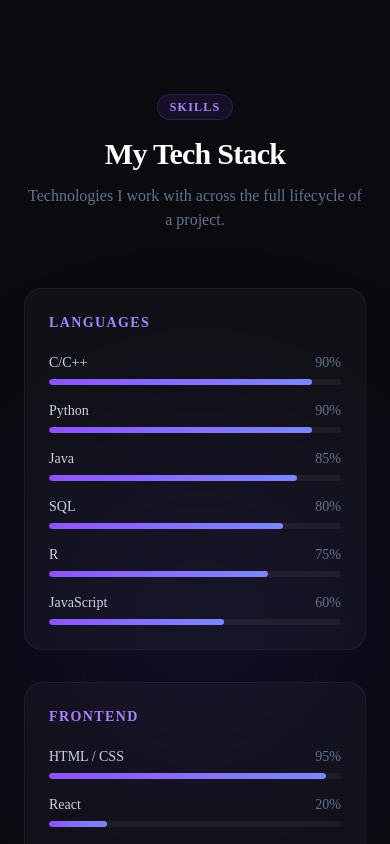
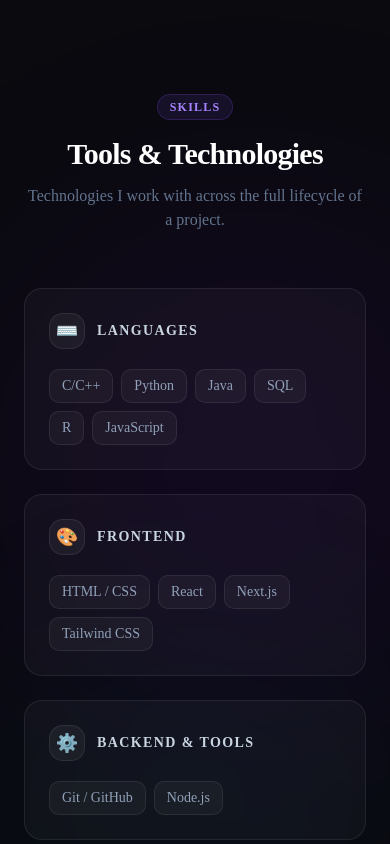
Before and after one commit to ProgAm1/my-portfolio, a Next.js app: page / in a window 390 px wide. Shown: the part 2380-3224 px from the top of the page. Built offline with nearby package versions, Linux system fonts and the light colour scheme.

Commit message:
feat: update CV, skills, and projects sections

```diff
--- a/components/cv.tsx
+++ b/components/cv.tsx
@@ -1,7 +1,9 @@
 "use client";
 
-import { Download, FileText, ExternalLink } from "lucide-react";
+import { Download, FileText, ExternalLink, Eye } from "lucide-react";
 import SectionTitle from "@/components/section-title";
+
+const CV_PATH = "/CV/Ammar_Yaser_Babaset_Software_Intern.pdf";
 
 export default function CV() {
     return (
@@ -33,7 +35,7 @@
                             cv.pdf
                         </span>
                         <a
-                            href="/CV/Ammar_Yaser_Babaset_Software_Intern.pdf"
+                            href={CV_PATH}
                             target="_blank"
                             rel="noopener noreferrer"
                             className="flex items-center gap-1 text-xs text-slate-500 hover:text-violet-400 transition-colors"
@@ -43,15 +45,54 @@
                         </a>
                     </div>
 
-                    {/* PDF Preview */}
-                    <div className="relative w-full" style={{ height: "600px" }}>
+                    {/* ── DESKTOP: embedded PDF iframe ── */}
+                    <div className="relative w-full hidden md:block" style={{ height: "700px" }}>
                         <iframe
-                            src="/CV/Ammar_Yaser_Babaset_Software_Intern.pdf#toolbar=0&navpanes=0&scrollbar=0"
+                            src={`${CV_PATH}#toolbar=0&navpanes=0&scrollbar=0&view=FitH`}
                             className="h-full w-full border-0"
                             title="CV Preview"
                         />
                         {/* Subtle gradient fade at bottom */}
                         <div className="pointer-events-none absolute bottom-0 left-0 right-0 h-16 bg-gradient-to-t from-[#0a0a0f]/60 to-transparent" />
+                    </div>
+
+                    {/* ── MOBILE: polished action card ── */}
+                    <div className="md:hidden flex flex-col items-center gap-6 px-6 py-10">
+                        {/* Icon badge */}
+                        <div className="flex items-center justify-center w-20 h-20 rounded-2xl bg-violet-600/10 border border-violet-500/20 shadow-[0_0_30px_rgba(139,92,246,0.15)]">
+                            <FileText size={36} className="text-violet-400" />
+                        </div>
+
+                        {/* Text */}
+                        <div className="text-center space-y-2">
+                            <p className="text-base font-semibold text-white/90">
+                                Ammar Yaser Babaset — CV
+                            </p>
+                            <p className="text-sm text-slate-500 leading-relaxed max-w-xs">
+                                Tap below to view or download the full CV. For the best experience, open it in your browser&apos;s PDF viewer.
+                            </p>
+                        </div>
+
+                        {/* Action buttons */}
+                        <div className="flex flex-col sm:flex-row items-center gap-3 w-full max-w-xs">
+                            <a
+                                href={CV_PATH}
+                                target="_blank"
+                                rel="noopener noreferrer"
+                                className="w-full flex items-center justify-center gap-2 rounded-xl border border-white/10 bg-white/[0.05] px-5 py-3 text-sm font-medium text-slate-300 hover:bg-white/[0.08] hover:text-white transition-all active:scale-95"
+                            >
+                                <Eye size={16} />
+                                View CV
+                            </a>
+                            <a
+                                href={CV_PATH}
+                                download
+                                className="w-full group flex items-center justify-center gap-2 rounded-xl bg-violet-600 px-5 py-3 text-sm font-semibold text-white shadow-[0_0_20px_rgba(139,92,246,0.35)] transition-all hover:bg-violet-500 hover:shadow-[0_0_30px_rgba(139,92,246,0.5)] active:scale-95"
+                            >
+                                <Download size={16} className="transition-transform group-hover:-translate-y-0.5" />
+                                Download CV
+                            </a>
+                        </div>
                     </div>
 
                     {/* Bottom action bar */}
@@ -60,7 +101,7 @@
                             Last updated · March 2026
                         </p>
                         <a
-                            href="/CV/Ammar_Yaser_Babaset_Software_Intern.pdf"
+                            href={CV_PATH}
                             download
                             className="group flex items-center gap-2 rounded-xl bg-violet-600 px-5 py-2.5 text-sm font-semibold text-white shadow-[0_0_20px_rgba(139,92,246,0.35)] transition-all hover:bg-violet-500 hover:shadow-[0_0_30px_rgba(139,92,246,0.5)] active:scale-95"
                         >
--- a/components/navbar.tsx
+++ b/components/navbar.tsx
@@ -7,8 +7,8 @@
   { label: "About", href: "#about" },
   { label: "Skills", href: "#skills" },
   { label: "Projects", href: "#projects" },
-  { label: "Contact", href: "#contact" },
-  { label: "CV", href: "/cv.pdf" }
+  { label: "CV", href: "#cv" },
+  { label: "Contact", href: "#contact" }
 ];
 
 export default function Navbar() {
@@ -24,8 +24,8 @@
   return (
     <header
       className={`fixed top-0 left-0 right-0 z-50 transition-all duration-300 ${scrolled
-          ? "bg-[#0a0a0f]/90 backdrop-blur-md border-b border-white/5 shadow-lg"
-          : "bg-transparent"
+        ? "bg-[#0a0a0f]/90 backdrop-blur-md border-b border-white/5 shadow-lg"
+        : "bg-transparent"
         }`}
     >
       <nav className="mx-auto flex max-w-6xl items-center justify-between px-6 py-4">
--- a/components/skills.tsx
+++ b/components/skills.tsx
@@ -1,48 +1,89 @@
 import { skillCategories } from "@/data/skills";
 import SectionTitle from "@/components/section-title";
+
+const categoryMeta: Record<string, { icon: string; gradient: string; glow: string }> = {
+  Languages: {
+    icon: "⌨️",
+    gradient: "from-violet-500/20 to-indigo-500/10",
+    glow: "hover:shadow-[0_0_30px_rgba(139,92,246,0.12)]",
+  },
+  Frontend: {
+    icon: "🎨",
+    gradient: "from-violet-500/20 to-indigo-500/10",
+    glow: "hover:shadow-[0_0_30px_rgba(139,92,246,0.12)]",
+  },
+  "Backend & Tools": {
+    icon: "⚙️",
+    gradient: "from-violet-500/20 to-indigo-500/10",
+    glow: "hover:shadow-[0_0_30px_rgba(139,92,246,0.12)]",
+  },
+};
+
+const pillColor: Record<string, string> = {
+  Languages: "hover:border-violet-500/40 hover:bg-violet-500/10 hover:text-violet-300",
+  Frontend: "hover:border-violet-500/40 hover:bg-violet-500/10 hover:text-violet-300",
+  "Backend & Tools": "hover:border-violet-500/40 hover:bg-violet-500/10 hover:text-violet-300",
+};
 
 export default function Skills() {
   return (
     <section id="skills" className="relative py-28 px-6">
-      {/* Background accent */}
+      {/* Background accents */}
       <div className="pointer-events-none absolute inset-0 -z-10">
-        <div className="absolute left-0 top-1/2 -translate-y-1/2 h-[400px] w-[400px] rounded-full bg-indigo-700/10 blur-[100px]" />
+        <div className="absolute left-0 top-1/2 -translate-y-1/2 h-[500px] w-[500px] rounded-full bg-violet-700/8 blur-[120px]" />
+        <div className="absolute right-0 bottom-0 h-[300px] w-[400px] rounded-full bg-cyan-700/6 blur-[100px]" />
       </div>
 
       <div className="mx-auto max-w-6xl">
         <SectionTitle
           label="Skills"
-          title="My Tech Stack"
+          title="Tools & Technologies"
           subtitle="Technologies I work with across the full lifecycle of a project."
         />
 
-        <div className="grid gap-8 sm:grid-cols-2 lg:grid-cols-3">
-          {skillCategories.map((cat) => (
+        <div className="grid gap-6 sm:grid-cols-2 lg:grid-cols-3">
+          {skillCategories.map((cat) => {
+            const meta = categoryMeta[cat.category] ?? {
+              icon: "🔧",
+              gradient: "from-slate-500/20 to-slate-500/10",
+              glow: "",
+            };
+            const pill = pillColor[cat.category] ?? "";
+
+            return (
               <div
                 key={cat.category}
-              className="rounded-2xl border border-white/5 bg-white/[0.03] p-6 transition-all hover:border-violet-500/20"
+                className={`group relative overflow-hidden rounded-2xl border border-white/8 bg-white/[0.03] p-6 transition-all duration-300 ${meta.glow} hover:-translate-y-1`}
               >
-              <h3 className="mb-5 text-sm font-semibold uppercase tracking-widest text-violet-400">
+                {/* Card gradient tint */}
+                <div
+                  className={`pointer-events-none absolute inset-0 -z-10 bg-gradient-to-br ${meta.gradient} opacity-0 transition-opacity duration-300 group-hover:opacity-100`}
+                />
+
+                {/* Header */}
+                <div className="mb-5 flex items-center gap-3">
+                  <span className="flex h-9 w-9 items-center justify-center rounded-xl bg-white/5 text-lg border border-white/8">
+                    {meta.icon}
+                  </span>
+                  <h3 className="text-sm font-semibold uppercase tracking-widest text-slate-300">
                     {cat.category}
                   </h3>
-              <ul className="space-y-4">
+                </div>
+
+                {/* Pills */}
+                <div className="flex flex-wrap gap-2">
                   {cat.skills.map((skill) => (
-                  <li key={skill.name}>
-                    <div className="mb-1.5 flex justify-between text-sm">
-                      <span className="text-slate-300 font-medium">{skill.name}</span>
-                      <span className="text-slate-500">{skill.level}%</span>
+                    <span
+                      key={skill.name}
+                      className={`cursor-default rounded-lg border border-white/8 bg-white/[0.04] px-3 py-1.5 text-sm font-medium text-slate-400 transition-all duration-200 ${pill}`}
+                    >
+                      {skill.name}
+                    </span>
+                  ))}
                 </div>
-                    <div className="h-1.5 w-full overflow-hidden rounded-full bg-white/5">
-                      <div
-                        className="h-full rounded-full bg-gradient-to-r from-violet-500 to-indigo-400 transition-all duration-700"
-                        style={{ width: `${skill.level}%` }}
-                      />
               </div>
-                  </li>
-                ))}
-              </ul>
-            </div>
-          ))}
+            );
+          })}
         </div>
       </div>
     </section>
--- a/data/projects.ts
+++ b/data/projects.ts
@@ -34,12 +34,12 @@
   },
   {
     id: 3,
-    title: "Film Reviews Website",
+    title: "SlideMind",
     description:
-      "A community-driven platform for discovering and reviewing films, featuring search, filtering, user ratings, and personalized watchlists.",
-    tags: ["React", "Node.js", "MongoDB", "REST API"],
-    image: "/images/project-3.png",
-    github: "https://github.com/ProgAm1",
+      "Intelligent flashcard generator built in Java, using Claude API integration to convert raw study content into organized, review-ready learning assets.",
+    tags: ["Java", "Claude API", "REST API"],
+    image: "/images/SlideMind.png",
+    github: "https://github.com/ProgAm1/Slide-Mind-Project",
     demo: "#",
   },
 ];
```
Also changed, not shown: public/images/SlideMind.png (added), public/images/project-3.png (deleted). Lines whose indentation alone changed are shown as unchanged.
